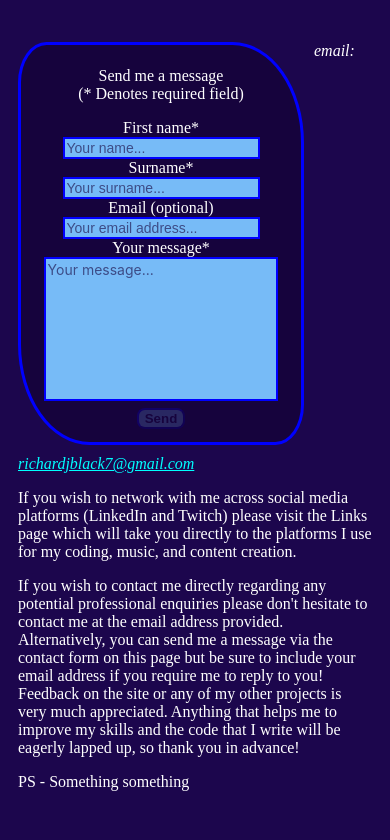
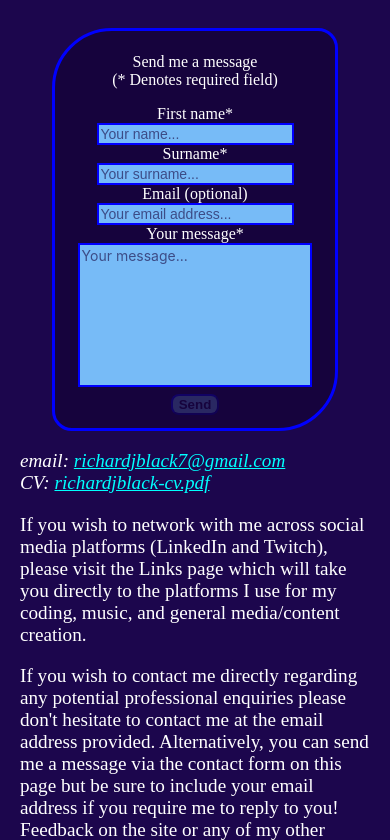
Before and after one commit to tubez7/portfolio, a plain HTML site: page contact.html in a window 390 px wide. Shown: the part 52-892 px from the top of the page. Drawn offline with nearby package versions, Linux system fonts and the light colour scheme.

Commit message:
improve responsiveness of contact page and correct basic layout errors across all pages

```diff
--- a/contact.html
+++ b/contact.html
@@ -42,6 +42,7 @@
     </nav>
 
     <div id="main">
+
       <div id="email-response-popup">
         <span id="response-header">
           <h3 id="email-response-header">Response Header</h3>
@@ -59,6 +60,7 @@
         >Close &times;</a
         >
       </div>
+
       <div id="form-block">
         <form id="contact-form">
           <fieldset>
@@ -130,18 +132,21 @@
         <header id="contact-header">
           <h1>Contact</h1>
         </header>
+
         <address>
-          <p>
+          <p class="contact-text">
             email:
             <a href="mailto:richardjblack7@gmail.com"
               >richardjblack7@gmail.com</a
             >
+            <br>CV: <a href="./documents/webcv.pdf" download="richardjblack-cv">richardjblack-cv.pdf</a>
           </p>
         </address>
-        <p>
-          If you wish to network with me across social media platforms (LinkedIn and Twitch) please visit the Links page which will take you directly to the platforms I use for my coding, music, and content creation.
+
+        <p class="contact-text">
+          If you wish to network with me across social media platforms (LinkedIn and Twitch), please visit the Links page which will take you directly to the platforms I use for my coding, music, and general media/content creation.
         </p>
-        <p>
+        <p class="contact-text">
           If you wish to contact me directly regarding any potential professional
           enquiries please don't hesitate to contact me at the email address
           provided. Alternatively, you can send me a message via the contact
@@ -151,7 +156,6 @@
           my skills and the code that I write will be eagerly lapped up, so
           thank you in advance!
         </p>
-        <p>PS - Something something</p>
       </div>
     </div>
   </body>
--- a/index.css
+++ b/index.css
@@ -3,6 +3,7 @@
 body {
   background-color: rgb(28, 6, 77);
   color: white;
+  margin: 0;
   padding: 10px;
 }
 
@@ -29,6 +30,10 @@ body {
 
 #main {
   position: relative;
+  display: flex;
+  flex-direction: column;
+  align-items: center;
+  justify-content: center;
 }
 
 a {
@@ -290,8 +295,6 @@ a:visited {
 }
 
 #portfolio-header {
-  max-width: 560px;
-  margin: auto;
   text-align: center;
 }
 
@@ -413,9 +416,10 @@ fieldset {
   border-style: none;
 }
 
-#form-block {
+#form-block { /* write some CSS - flexbox - center for VH/display */
   max-width: 800px;
   margin: auto;
+  padding: 10px;
 }
 
 #form-block::after {
@@ -426,19 +430,15 @@ fieldset {
 
 #contact-form {
   float: left;
-  /* border-radius: 25% 10%; */
-  border-radius: 10% 25%;
-  margin-right: 10px;
+  border-radius: 60px 20px;
+  margin: auto 10px 10px auto; /* right & bottom */
+  margin-block-start: 0.67em;
   text-align: center;
   border-style: solid;
   border-color: blue;
-  /* border-width: 0.12em; */
   border-width: 3px;
   background-color: rgb(22, 3, 61);
-  min-width: 280px;
-  max-width: 280px;
-  /* margin: auto; */
-  margin-bottom: 10px;
+  width: 280px;
   /* animation-name: lift;
   animation-duration: 0.5s; */
 }
@@ -446,6 +446,29 @@ fieldset {
 /* #contact-form label {
   color: rgb(0, 255, 255);
 } */
+
+@media screen and (max-width: 620px), screen and (orientation: portrait) {
+  #contact-form {
+    float: none;
+    margin: auto;
+  }
+}
+
+@media screen and (max-width: 320px) {
+  #form-block {
+    margin: 0;
+  }
+
+  #contact-form {
+    width: 240px;
+  }
+}
+
+@media screen and (orientation: portrait), screen and (orientation: landscape) and (max-width: 990px) {
+  #contact-form {
+    margin-block-start: 0;
+  }
+}
 
 button {
   background-color: rgb(119, 187, 247);
@@ -562,6 +585,10 @@ button:enabled:active {
   margin-left: 10px;
 }
 
+.contact-text {
+  font-size: larger;
+}
+
 /* --- CSS RULES FOR LINKS PAGE --- */
 
 #links-header {
@@ -635,6 +662,7 @@ button:enabled:active {
 
 #about-header {
   text-align: center;
+  font-size: 1.5em;
 }
 
 #about-me-block {
--- a/index.js
+++ b/index.js
@@ -6,7 +6,7 @@ const hamburger = document.getElementById("hamburger");
 const filter = document.getElementById("opaque-filter");
 
 // SET HAMBURGER TEXT DYNAMICALLY VIA MEDIA QUERY
-const navBarDisplay = window.matchMedia("screen and (orientation: landscape) and (max-width: 1270px), screen and (orientation: portrait) and (max-width: 360px)");
+const navBarDisplay = window.matchMedia("screen and (orientation: landscape) and (max-width: 1270px), screen and (orientation: portrait) and (max-width: 415px)");
 
 function setNavText(x) {
   if (x.matches) {
```
Also changed, not shown: about.html (+6 -6 lines).
